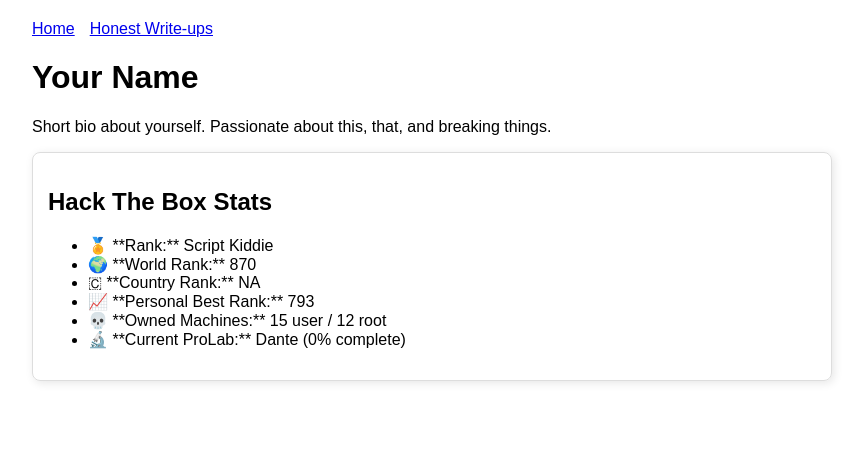
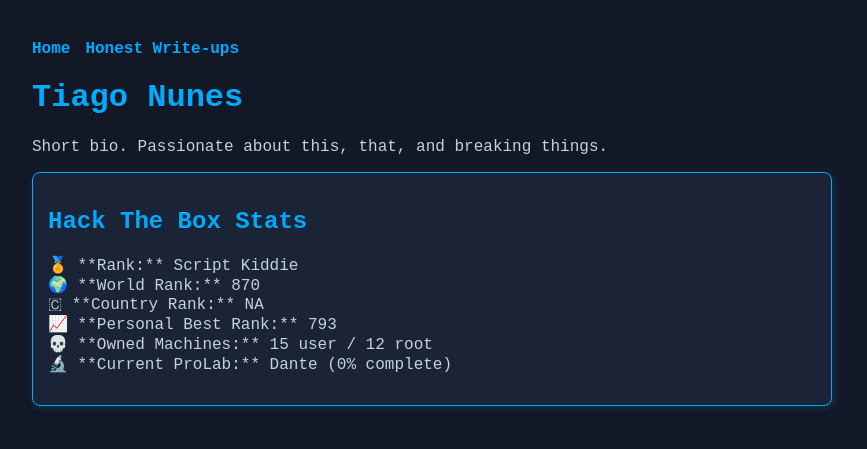
Before and after one commit to tiagomanunes/tiagomanunes.github.io, a Jekyll site: the page built from index.md, in a window 1280 px wide. Shown: the top 449 px of the page, without its empty margins (208-1075 px from the left). Built offline with Jekyll 4.4.1, drawn with Linux system fonts in a browser that asks for light colours.

```diff
--- a/index.md
+++ b/index.md
@@ -3,8 +3,8 @@
 title: Home
 ---
 
-# Your Name
-Short bio about yourself. Passionate about this, that, and breaking things.
+# Tiago Nunes
+Short bio. Passionate about this, that, and breaking things.
 
 <div class="card">
   <h2>Hack The Box Stats</h2>
--- a/style.css
+++ b/style.css
@@ -1,16 +1,63 @@
+/* General Styles */
 body {
-  font-family: Arial, sans-serif;
+  font-family: 'Fira Code', monospace;
+  background-color: #121826; /* Deep navy */
+  color: #c3d1e3; /* Soft off-white */
   max-width: 800px;
   margin: 20px auto;
+  padding: 20px;
 }
+
+/* Navigation */
 nav {
   display: flex;
   gap: 15px;
   margin-bottom: 20px;
 }
+
+nav a {
+  color: #00aaff; /* Cyber blue */
+  text-decoration: none;
+  font-weight: bold;
+}
+
+nav a:hover {
+  color: #0088cc; /* Slightly darker blue */
+}
+
+/* Cards */
 .card {
-  border: 1px solid #ddd;
+  background: #1b2436; /* Dark but not black */
+  border: 1px solid #00aaff;
   padding: 15px;
   border-radius: 8px;
-  box-shadow: 2px 2px 10px rgba(0, 0, 0, 0.1);
+  box-shadow: 2px 2px 10px rgba(0, 170, 255, 0.2);
 }
+
+/* Headings */
+h1, h2 {
+  color: #00aaff;
+}
+
+/* Write-ups List */
+ul {
+  list-style: none;
+  padding: 0;
+}
+
+ul li a {
+  color: #00aaff;
+  text-decoration: none;
+}
+
+ul li a:hover {
+  color: #0088cc;
+}
+
+/* Code Blocks (if you have any) */
+code {
+  background: #0d1622;
+  color: #00aaff;
+  padding: 4px 6px;
+  border-radius: 5px;
+}
```
Also changed, not shown: writeups/index.md (renamed from writeups.md).
